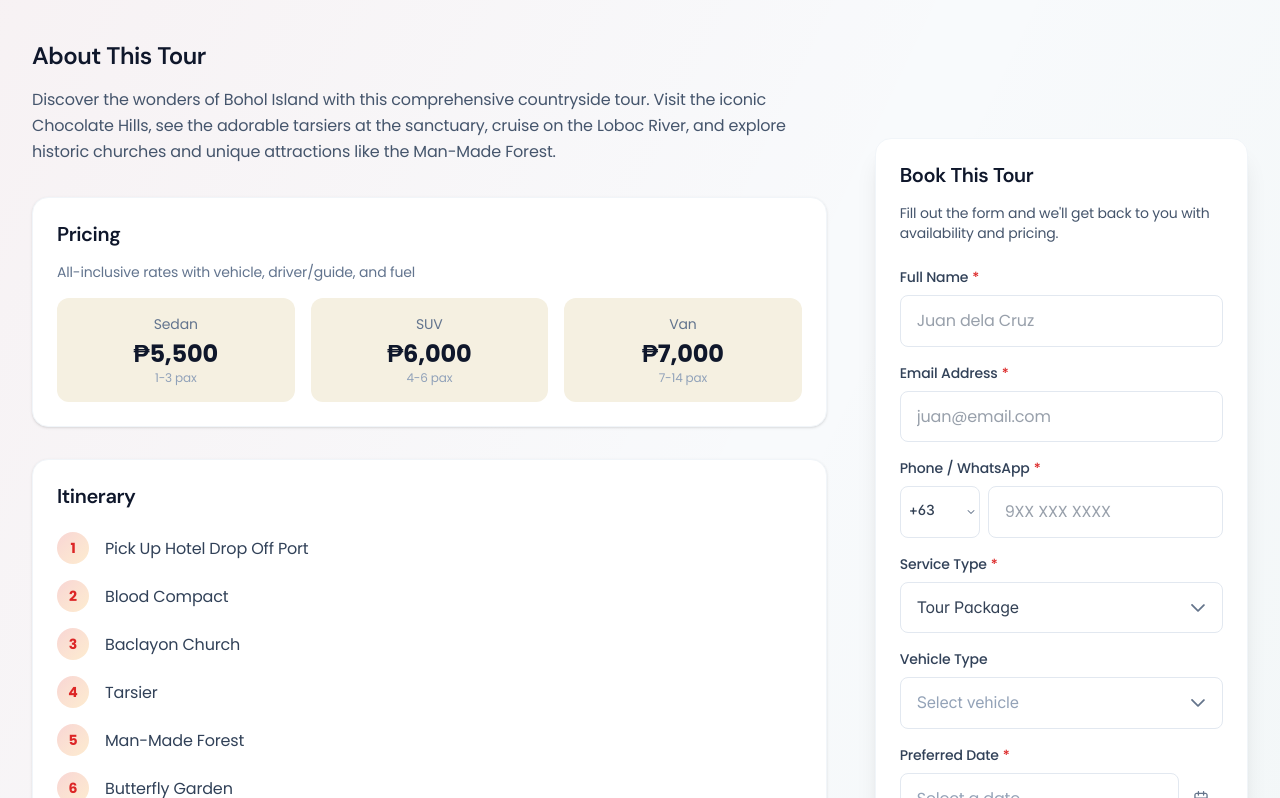
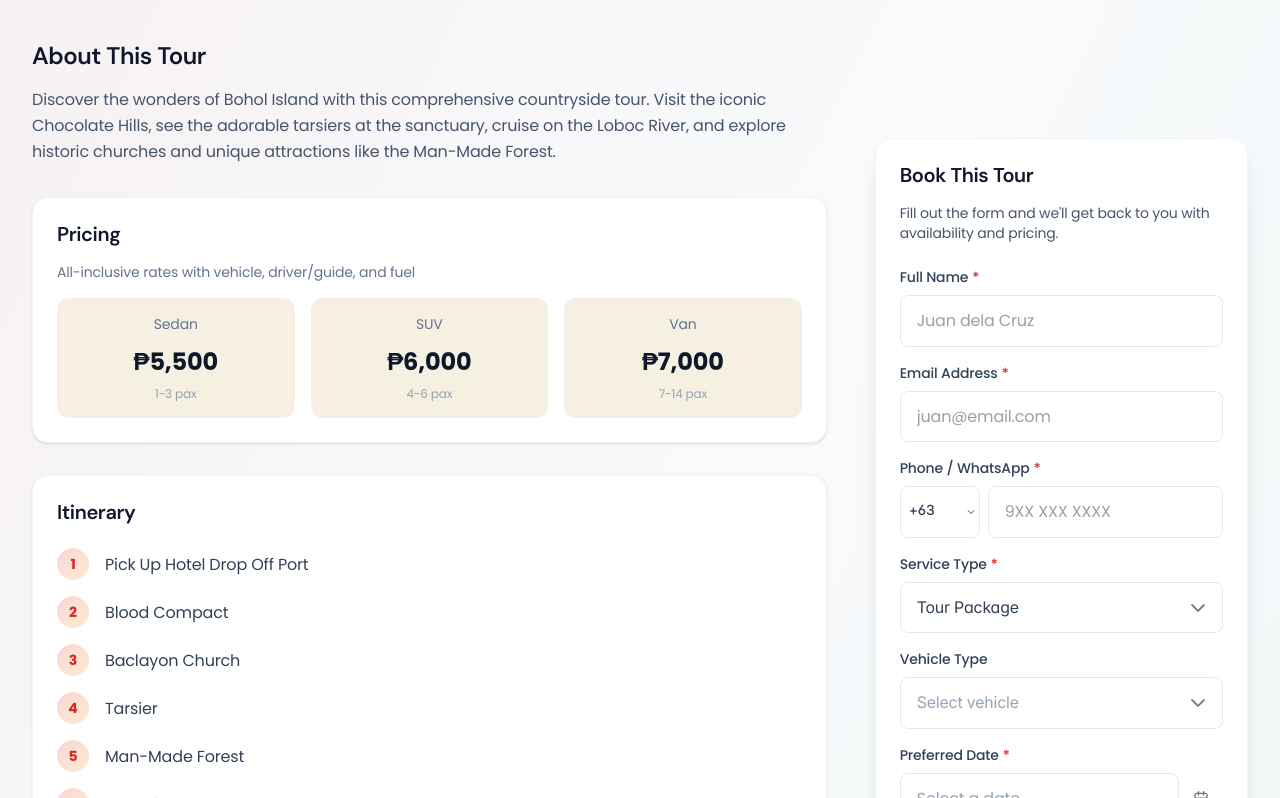
Before and after one commit to j-andradeii/easyrides-cebu, a Next.js app: page /tours/bohol-countryside in a window 1280 px wide. Shown: the part 618-1416 px from the top of the page. Built offline with nearby package versions, Linux system fonts and the light colour scheme; no server answers.

Commit message:
fix tour page grid

```diff
--- a/src/app/tours/[slug]/page.tsx
+++ b/src/app/tours/[slug]/page.tsx
@@ -49,9 +49,11 @@ export default async function TourDetailPage({ params }: Props) {
   }
 
   return (
-    <main className="min-h-screen bg-slate-50 relative overflow-x-hidden w-full max-w-full">
+    <main className="min-h-screen bg-slate-50 relative w-full max-w-full overflow-x-hidden">
       {/* Background gradient overlay */}
-      <div className="absolute inset-0 bg-gradient-to-br from-coral/5 via-transparent to-palm-light/5 pointer-events-none" />
+      <div className="absolute inset-0 overflow-hidden pointer-events-none">
+        <div className="absolute inset-0 bg-gradient-to-br from-coral/5 via-transparent to-palm-light/5" />
+      </div>
 
       <Navigation />
 
@@ -95,9 +97,9 @@ export default async function TourDetailPage({ params }: Props) {
       </section>
 
       {/* Content Section */}
-      <section className="py-12 md:py-16 relative overflow-x-hidden">
+      <section className="py-12 md:py-16 relative overflow-hidden">
         <div className="max-w-7xl mx-auto px-4 sm:px-6 lg:px-8 w-full">
-          <div className="grid lg:grid-cols-3 gap-4 sm:gap-8 lg:gap-12">
+          <div className="grid grid-cols-1 lg:grid-cols-3 gap-4 sm:gap-8 lg:gap-12">
             {/* Main Content */}
             <div className="lg:col-span-2 space-y-8">
               {/* Description */}
@@ -110,21 +112,30 @@ export default async function TourDetailPage({ params }: Props) {
               <div className="bg-white rounded-2xl p-4 sm:p-6 border border-slate-100 shadow-sm">
                 <h2 className="text-xl font-bold text-slate-900 mb-4">Pricing</h2>
                 <p className="text-sm text-slate-500 mb-4">All-inclusive rates with vehicle, driver/guide, and fuel</p>
-                <div className="grid grid-cols-3 gap-2 sm:gap-4">
-                  <div className="text-center p-2 sm:p-4 bg-cream rounded-xl hover:bg-coral/5 transition-colors">
-                    <div className="text-xs sm:text-sm text-slate-500 mb-1">Sedan</div>
-                    <div className="text-lg sm:text-2xl font-bold text-slate-900">₱{tour.pricing.sedan.price.toLocaleString()}</div>
-                    <div className="text-[10px] sm:text-xs text-slate-400">{tour.pricing.sedan.capacity}</div>
+                <div className="flex flex-col sm:flex-row gap-2 sm:gap-4">
+                  <div className="flex-1 text-center p-3 sm:p-4 bg-cream rounded-xl hover:bg-coral/5 transition-colors flex flex-row sm:flex-col items-center sm:justify-center justify-between gap-2">
+                    <div className="text-sm text-slate-500 sm:mb-1">Sedan</div>
+                    <div className="flex items-baseline gap-2 sm:block">
+                      <div className="text-lg sm:text-2xl font-bold text-slate-900">₱{tour.pricing.sedan.price.toLocaleString()}</div>
+                      <div className="text-xs text-slate-400 sm:hidden">/ {tour.pricing.sedan.capacity}</div>
+                    </div>
+                    <div className="hidden sm:block text-xs text-slate-400">{tour.pricing.sedan.capacity}</div>
                   </div>
-                  <div className="text-center p-2 sm:p-4 bg-cream rounded-xl hover:bg-coral/5 transition-colors">
-                    <div className="text-xs sm:text-sm text-slate-500 mb-1">SUV</div>
-                    <div className="text-lg sm:text-2xl font-bold text-slate-900">₱{tour.pricing.suv.price.toLocaleString()}</div>
-                    <div className="text-[10px] sm:text-xs text-slate-400">{tour.pricing.suv.capacity}</div>
+                  <div className="flex-1 text-center p-3 sm:p-4 bg-cream rounded-xl hover:bg-coral/5 transition-colors flex flex-row sm:flex-col items-center sm:justify-center justify-between gap-2">
+                    <div className="text-sm text-slate-500 sm:mb-1">SUV</div>
+                    <div className="flex items-baseline gap-2 sm:block">
+                      <div className="text-lg sm:text-2xl font-bold text-slate-900">₱{tour.pricing.suv.price.toLocaleString()}</div>
+                      <div className="text-xs text-slate-400 sm:hidden">/ {tour.pricing.suv.capacity}</div>
+                    </div>
+                    <div className="hidden sm:block text-xs text-slate-400">{tour.pricing.suv.capacity}</div>
                   </div>
-                  <div className="text-center p-2 sm:p-4 bg-cream rounded-xl hover:bg-coral/5 transition-colors">
-                    <div className="text-xs sm:text-sm text-slate-500 mb-1">Van</div>
-                    <div className="text-lg sm:text-2xl font-bold text-slate-900">₱{tour.pricing.van.price.toLocaleString()}</div>
-                    <div className="text-[10px] sm:text-xs text-slate-400">{tour.pricing.van.capacity}</div>
+                  <div className="flex-1 text-center p-3 sm:p-4 bg-cream rounded-xl hover:bg-coral/5 transition-colors flex flex-row sm:flex-col items-center sm:justify-center justify-between gap-2">
+                    <div className="text-sm text-slate-500 sm:mb-1">Van</div>
+                    <div className="flex items-baseline gap-2 sm:block">
+                      <div className="text-lg sm:text-2xl font-bold text-slate-900">₱{tour.pricing.van.price.toLocaleString()}</div>
+                      <div className="text-xs text-slate-400 sm:hidden">/ {tour.pricing.van.capacity}</div>
+                    </div>
+                    <div className="hidden sm:block text-xs text-slate-400">{tour.pricing.van.capacity}</div>
                   </div>
                 </div>
               </div>
```
